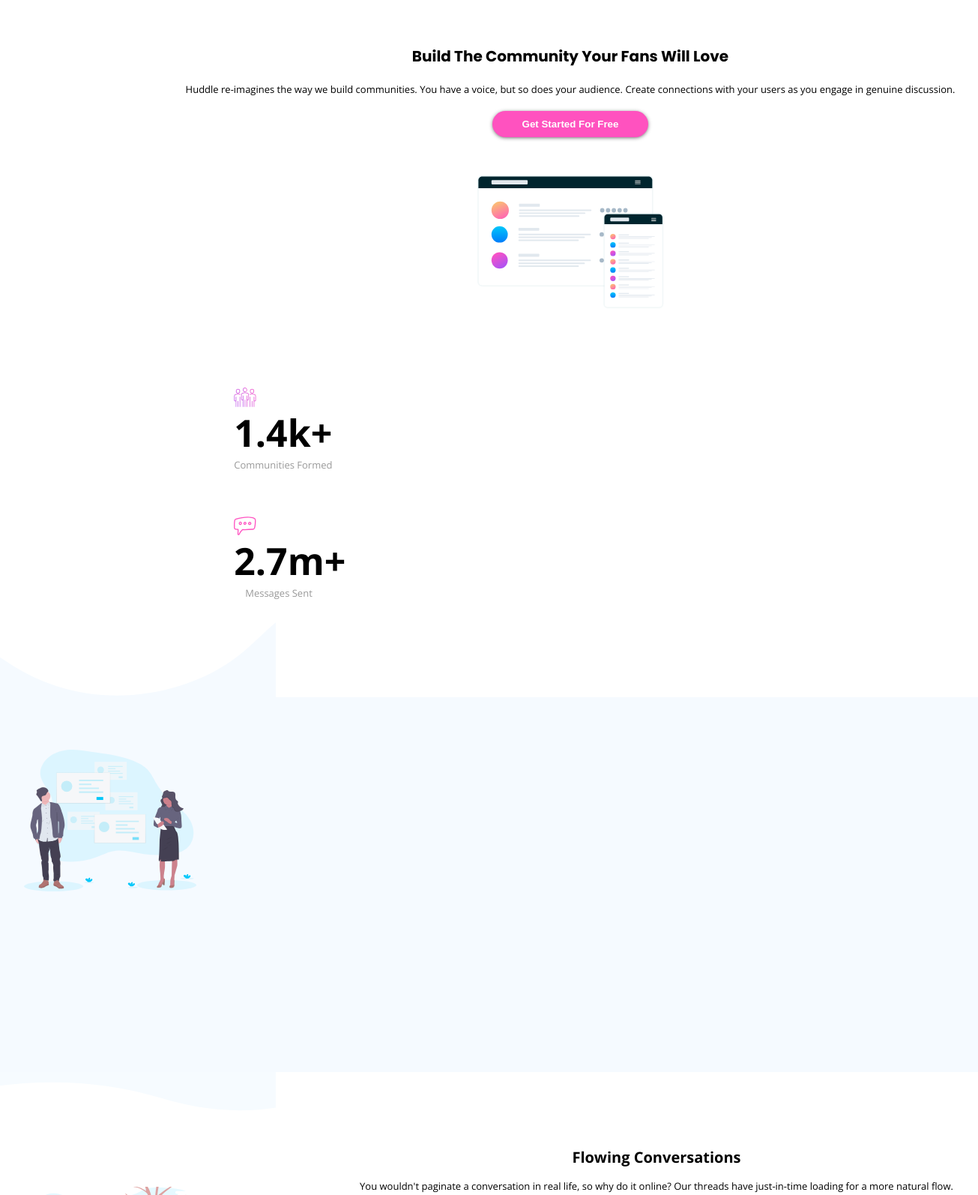
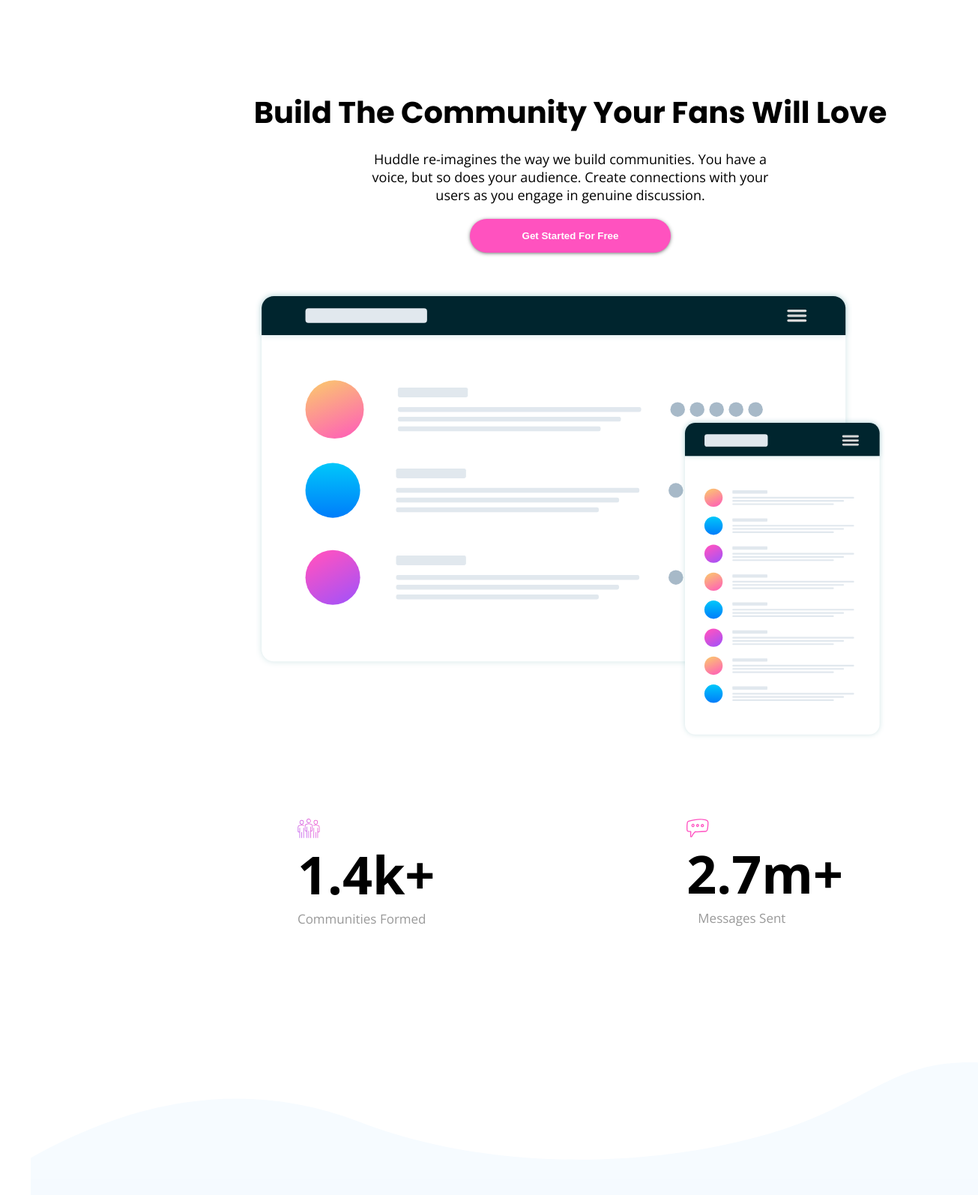
Before and after one commit to LeoCode0/huddle_landing_page, a plain HTML site: page index.html in a window 1536 px wide. Shown: the part 100-1694 px from the top of the page at 75% size, without its empty margins (7-1312 px from the left). Drawn offline with nearby package versions, Linux system fonts and the light colour scheme.

Commit message:
Desktop version without footer

```diff
--- a/index.html
+++ b/index.html
@@ -60,10 +60,9 @@
       </div>
     </section>
     <section class="characteristics">
+      <div class="white_wave_top">
+      </div>
       <div class="blue_bg">
-        <picture class="white_wave_top">
-          <img src="./src/images/bg-section-top-mobile-1.svg" alt="">
-        </picture>
         <div class="characteristics__image">
           <img src="./src/images/illustration-grow-together.svg" alt="People talking">
         </div>
@@ -74,9 +73,8 @@
             loyal community.
             Think of the insightful conversations you miss out on with a feedback form.</p>
         </div>
-        <div class="white_wave_bottom">
-          <img src="./src/images/bg-section-bottom-mobile-1.svg" alt="">
-        </div>
+      </div>
+      <div class="white_wave_bottom">
       </div>
       <div class="white_bg">
         <div class="characteristics__image">
@@ -90,10 +88,9 @@
           </p>
         </div>
       </div>
+      <div class="blue_wave_top">
+      </div>
       <div class="blue_bg">
-        <picture class="white_wave_top">
-          <img src="./src/images/bg-section-top-mobile-2.svg" alt="">
-        </picture>
         <div class="characteristics__image">
           <img src="./src/images/illustration-your-users.svg" alt="People working">
         </div>
@@ -104,9 +101,8 @@
             once signed in to your app, your users can start chatting immediately.
           </p>
         </div>
-        <picture class="white_wave_bottom">
-          <img src="./src/images/bg-section-bottom-mobile-1.svg" alt="">
-        </picture>
+      </div>
+      <div class="blue_wave_bottom">
       </div>
     </section>
     <section class="start">
@@ -114,11 +110,10 @@
         <h2 class="start__title title">Ready To Build Your Community?</h2>
         <button class="start__button button">Get Started For Free</button>
       </div>
-      <picture class="white_wave_bottom">
-        <img src="./src/images/bg-footer-top-mobile.svg" alt="Dark wave">
-      </picture>
     </section>
   </main>
+  <div class="footer_dark_wave">
+  </div>
   <footer class="footer">
     <div class="footer__newsletter">
       <h3 class="footer__title title">Newsletter</h3>
--- a/src/main.css
+++ b/src/main.css
@@ -19,7 +19,10 @@ html {
 body {
   font-family: "Open Sans", sans-serif;
   overflow-x: hidden;
+  max-width: 1440px;
+  margin: 0 auto;
 }
+
 img {
   display: block;
   object-fit: contain;
@@ -162,19 +165,29 @@ img {
 }
 
 .white_wave_top,
-.white_wave_bottom {
-  position: absolute;
-  background-color: #fff;
+.white_wave_bottom,
+.blue_wave_top,
+.blue_wave_bottom {
   height: 100px;
   width: 100%;
+  background-color: #fff;
+  background-repeat: no-repeat;
 }
 
 .white_wave_top {
-  top: 0;
+  background-image: url("./images/bg-section-top-mobile-1.svg");
+}
+
+.blue_wave_top {
+  background-image: url("./images/bg-section-top-mobile-2.svg");
 }
 
 .white_wave_bottom {
-  bottom: 0;
+  background-image: url("./images/bg-section-bottom-mobile-1.svg");
+}
+
+.blue_wave_bottom {
+  background-image: url("./images/bg-section-bottom-mobile-2.svg");
 }
 
 .characteristics__image {
@@ -235,6 +248,12 @@ img {
   height: auto;
   color: #fff;
   padding: 50px 15px 15px;
+}
+
+.footer_dark_wave {
+  background-image: url("./images/bg-footer-top-mobile.svg");
+  background-repeat: no-repeat;
+  height: 50px;
 }
 
 .footer__title {
@@ -319,3 +338,135 @@ img {
 .twitter:hover {
   color: #00acee;
 }
+
+@media screen and (min-width: 1440px) {
+  .header {
+    height: 120px;
+  }
+
+  .header__picture img {
+    width: 200px;
+  }
+
+  .main__title {
+    font-size: 4rem;
+  }
+
+  .main__text {
+    font-size: 1.8rem;
+    width: 45%;
+    margin: 0 auto;
+  }
+
+  .main__button {
+    padding: 15px 70px;
+  }
+
+  .hero__image img {
+    width: 60%;
+  }
+
+  .metrics {
+    justify-content: space-evenly;
+  }
+
+  .metrics p {
+    font-size: 1.7rem;
+  }
+
+  .metrics span {
+    font-size: 7rem;
+  }
+
+  .communities,
+  .messages {
+    width: auto;
+  }
+
+  .white_wave_bottom,
+  .white_wave_top,
+  .blue_wave_bottom,
+  .blue_wave_top,
+  .footer_dark_wave {
+    height: 155px;
+  }
+
+  .white_wave_top {
+    margin-top: 150px;
+    background-image: url("./images/bg-section-top-desktop-1.svg");
+  }
+
+  .blue_wave_top {
+    margin-top: 150px;
+    background-image: url("./images/bg-section-top-desktop-2.svg");
+  }
+  .blue_wave_bottom {
+    background-image: url("./images/bg-section-bottom-desktop-2.svg");
+  }
+
+  .white_wave_bottom {
+    background-image: url("./images/bg-section-bottom-desktop-1.svg");
+  }
+
+  .white_bg,
+  .blue_bg {
+    align-items: center;
+  }
+
+  .blue_bg {
+    flex-direction: row-reverse;
+  }
+
+  .blue_bg,
+  .white_bg {
+    height: 350px;
+  }
+
+  .characteristics__image {
+    height: 300px;
+    margin: 0;
+  }
+
+  .characteristics__image img {
+    width: 500px;
+  }
+
+  .characteristics__text {
+    width: 550px;
+    margin: 0;
+    padding-right: 70px;
+  }
+
+  .white_bg .characteristics__text {
+    padding: 0 70px 0 0;
+  }
+
+  .characteristics__title,
+  .characteristics__information {
+    text-align: left;
+  }
+
+  .characteristics__title {
+    font-size: 3rem;
+  }
+
+  .characteristics__information {
+    font-size: 1.5rem;
+  }
+
+  .footer_dark_wave {
+    background-image: url("./images/bg-footer-top-desktop.svg");
+  }
+
+  .start__title {
+    font-size: 3rem;
+    margin-bottom: 20px;
+  }
+
+  .start__button {
+    width: auto;
+    display: block;
+    margin: 0 auto;
+    padding: 15px 60px;
+  }
+}
```
